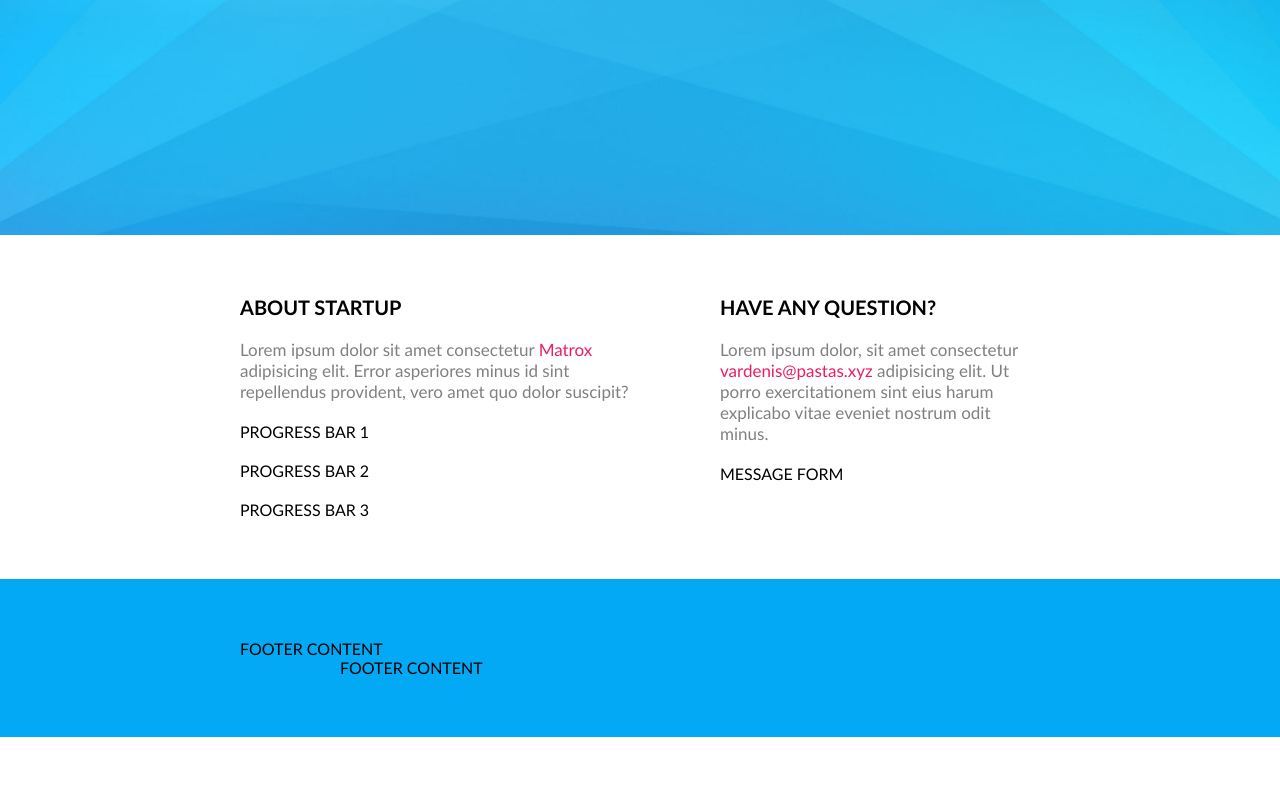
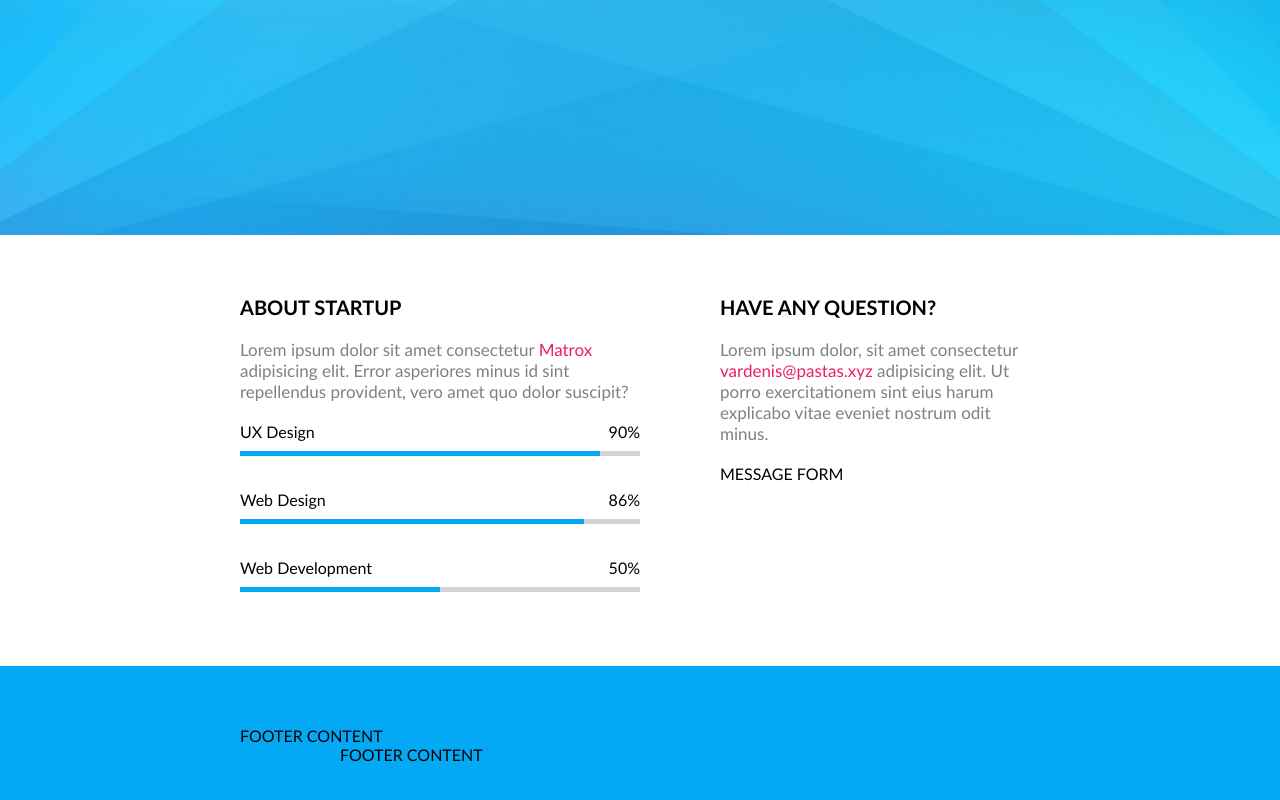
Before and after one commit to Evelinatoleike/5-coming-soon, a website: page index.html in a window 1280 px wide. Shown: the part 565-1365 px from the top of the page. Before the commit the page ends 1302 px from the top, so only its background shows below. Drawn offline with Linux system fonts and the light colour scheme.

Commit message:
progress bar design

```diff
--- a/css/components/progress-bar.css
+++ b/css/components/progress-bar.css
@@ -0,0 +1,40 @@
+.progress-bar {
+display: inline-block;
+width: 100%;
+}
+.progress-bar > .top {
+    display: inline-block;
+    width: 100%;
+    margin-bottom: 10px;
+}
+
+.progress-bar > .top > .title {
+    float: left;
+}
+
+.progress-bar > .top > .value {
+    float: right;
+}
+
+.progress-bar > .bottom {
+    display: inline-block;
+    width: 100%;
+    height: 5px;
+    background-color: lightgray;
+}
+
+.progress-bar > .bottom > .bar {
+    width: 90%;
+    height: 100%;
+    background-color: var(--primary-color);
+}
+
+.progress-bar > .bottom > .bar-1 {
+    width: 90%;
+}
+.progress-bar > .bottom > .bar-2 {
+    width: 86%;
+}
+.progress-bar > .bottom > .bar-3 {
+    width: 50%;
+}
--- a/index.html
+++ b/index.html
@@ -56,16 +56,33 @@
                 <p class="content-description">Lorem ipsum dolor sit amet consectetur <a class="link" href="#">Matrox</a>
                     adipisicing elit. Error asperiores minus id sint repellendus provident, vero amet quo dolor suscipit?</p>
                 <div class="progress-bar">
-                    PROGRESS BAR 1
+                    <div class="top">
+                        <div class="title">UX Design</div>
+                        <div class="value">90%</div>
+                    </div>
+                    <div class="bottom">
+                        <div class="bar bar-1"></div>
+                    </div>
                 </div>
                 <div class="progress-bar">
-                    PROGRESS BAR 2
+                    <div class="top">
+                        <div class="title">Web Design</div>
+                        <div class="value">86%</div>
+                    </div>
+                    <div class="bottom">
+                        <div class="bar bar-2"></div>
+                    </div>
                 </div>
                 <div class="progress-bar">
-                    PROGRESS BAR 3
+                    <div class="top">
+                        <div class="title">Web Development</div>
+                        <div class="value">50%</div>
+                    </div>
+                    <div class="bottom">
+                        <div class="bar bar-3"></div>
+                    </div>
                 </div>
-             </div>
-
+            </div>
          <div class="column right">
              <h2 class="content-title">Have any question?</h2>
              <p class="content-description">Lorem ipsum dolor, sit amet consectetur <a class="link" href="mailto:vardenis@pastas.xyz">vardenis@pastas.xyz</a> adipisicing elit. Ut porro exercitationem sint eius harum explicabo vitae eveniet nostrum odit minus.</p>
```
